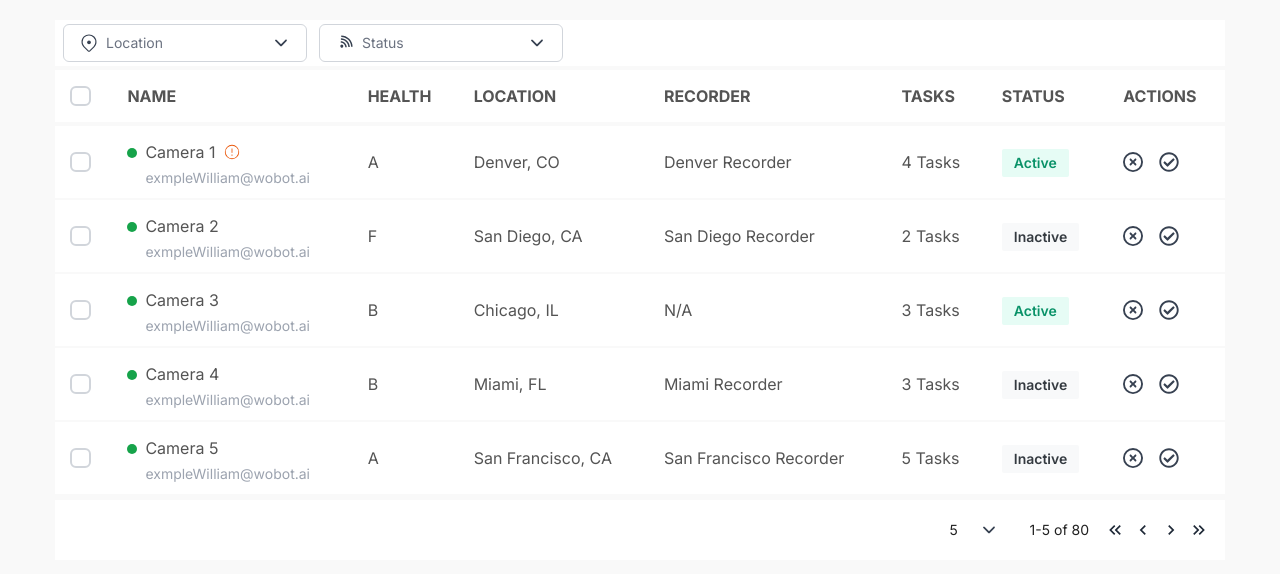
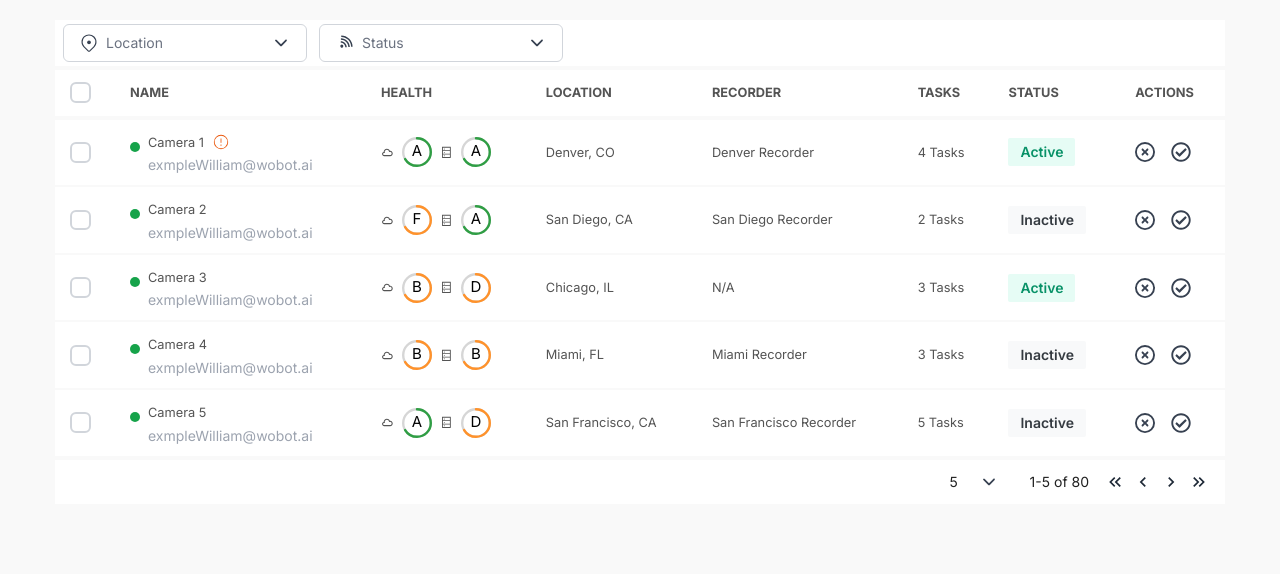
Before and after one commit to vcdas123/wobort-assignment, a Next.js app: page / in a window 1280 px wide. Shown: the part 222-796 px from the top of the page. Built offline with nearby package versions, Linux system fonts and the light colour scheme.

Commit message:
completed the whole assignment , except testing with live api

```diff
--- a/app/globals.css
+++ b/app/globals.css
@@ -22,6 +22,7 @@
 .custom-table-container {
   max-width: 100%;
   overflow-x: auto;
+  overflow-y: auto;
 }
 
 .custom-table {
@@ -39,6 +40,7 @@
 .custom-table th {
   /* vertical-align: top; */
   color: #545454;
+  font-size: 0.8rem;
 }
 
 .custom-table thead tr {
--- a/app/layout.tsx
+++ b/app/layout.tsx
@@ -2,6 +2,7 @@ import type { Metadata } from "next";
 import { Inter } from "next/font/google";
 import "./globals.css";
 import "react-toastify/dist/ReactToastify.css";
+import "react-circular-progressbar/dist/styles.css";
 import { ToastContainer } from "react-toastify";
 import ReduxProvider from "@/components/ReduxProvider/ReduxProvider";
 
--- a/app/page.tsx
+++ b/app/page.tsx
@@ -13,11 +13,13 @@ import {
   getUniqueArrayByKey,
   hasValue,
   makeOptions,
+  renderProgress,
 } from "@/utilities/helpers";
 import Table from "@/components/Table/Table";
 import Checkbox from "@/components/Checkbox/Checkbox";
 import {
   CameraData,
+  grade,
   StatusChangePayload,
   statusType,
 } from "@/store/interfaces/cameraInterface";
@@ -38,6 +40,11 @@ import Input from "@/components/Input/Input";
 import { IoSearchOutline } from "react-icons/io5";
 import { toast } from "react-toastify";
 import Spinner from "@/components/Loaders/Spinner";
+import { TiWeatherCloudy } from "react-icons/ti";
+import { AiOutlineDatabase } from "react-icons/ai";
+import { CameraTableHeads } from "@/components/Camera/TableParts/TableParts";
+import TableFilters from "@/components/Camera/Filters/TableFilters";
+import TablePagination from "@/components/Camera/TablePagination/TablePagination";
 
 const cameraList = STATIC_DATA?.data;
 
@@ -114,7 +121,7 @@ export default function Home() {
   };
 
   return (
-    <section className="container mt-5 flex flex-col gap-5">
+    <section className="container mt-5 mb-5 flex flex-col gap-5">
       <div className="flex justify-center items-center">
         <Image src={logo.src} alt="logo" height={36} width={162.62} priority />
       </div>
@@ -130,43 +137,17 @@ export default function Home() {
       />
       <div className="flex flex-col gap-1">
         <div className="bg-white py-1 px-2 w-full flex justify-between">
-          <div className="flex xl:flex-row flex-col xl:items-center gap-3 w-full xl:max-w-[500px]">
-            <Select
-              options={locationOptions}
-              value={String(filters?.location) || ""}
-              onChange={loc => setFilter("location", loc)}
-              leftIcon={<GoLocation className="text-lg text-gray-700" />}
-              placeholder="Location"
-            />
-            <Select
-              options={statusOptions}
-              value={String(filters?.status) || ""}
-              onChange={val => setFilter("status", val)}
-              leftIcon={
-                <BiWifi className="text-lg text-gray-700 transform rotate-45" />
-              }
-              placeholder="Status"
-            />
-          </div>
+          <TableFilters
+            cameraList={cameraList}
+            filters={filters}
+            setFilter={setFilter}
+          />
         </div>
-        <div className="flex flex-col gap-[4px]">
-          <Table maxHeight="700px">
-            <Table.Head>
-              <Table.Tr>
-                <Table.Th>
-                  <Checkbox />
-                </Table.Th>
-                <Table.Th>NAME</Table.Th>
-                <Table.Th>HEALTH</Table.Th>
-                <Table.Th>LOCATION</Table.Th>
-                <Table.Th>RECORDER</Table.Th>
-                <Table.Th>TASKS</Table.Th>
-                <Table.Th>STATUS</Table.Th>
-                <Table.Th>ACTIONS</Table.Th>
-              </Table.Tr>
-            </Table.Head>
+        <div className="flex flex-col gap-[2px]">
+          <Table>
+            <CameraTableHeads />
             <Table.Body>
-              {paginatedData?.map((camera: CameraData, idx: number) => (
+              {paginatedData?.map((camera: CameraData) => (
                 <Table.Tr key={camera?.id}>
                   <Table.Td>
                     <Checkbox />
@@ -177,7 +158,14 @@ export default function Home() {
                       getHighlightedText={getHighlightedText}
                     />
                   </Table.Td>
-                  <Table.Td>{camera?.health?.cloud}</Table.Td>
+                  <Table.Td>
+                    <div className="flex gap-2 items-center">
+                      <TiWeatherCloudy />
+                      {renderProgress(camera?.health?.cloud)}
+                      <AiOutlineDatabase />
+                      {renderProgress(camera?.health?.device)}
+                    </div>
+                  </Table.Td>
                   <Table.Td>
                     {getHighlightedText(hasValue(camera?.location))}
                   </Table.Td>
@@ -218,59 +206,17 @@ export default function Home() {
               ))}
             </Table.Body>
           </Table>
-          <div className="flex justify-end items-center bg-white w-full py-3 px-4 gap-4">
-            <div className=" min-w-[80px]">
-              <Select
-                withCloseBtn={false}
-                disableBorder={true}
-                options={[
-                  {
-                    label: "5",
-                    value: "5",
-                  },
-                  {
-                    label: "10",
-                    value: "10",
-                  },
-                  {
-                    label: "15",
-                    value: "15",
-                  },
-                  {
-                    label: "20",
-                    value: "20",
-                  },
-                  {
-                    label: "25",
-                    value: "25",
-                  },
-                ]}
-                value={String(rowsPerPageState)}
-                onChange={total => setRowsPerPage(Number(total))}
-              />
-            </div>
-            <p className="text-sm">
-              {startRange}-{endRange} of {totalFilteredDataCount}
-            </p>
-            <div className="flex gap-2">
-              <MdKeyboardDoubleArrowLeft
-                className="text-xl text-gray-800 cursor-pointer hover:text-gray-500"
-                onClick={goToFirstPage}
-              />
-              <MdKeyboardArrowLeft
-                className="text-xl text-gray-800 cursor-pointer hover:text-gray-500"
-                onClick={goToPreviousPage}
-              />
-              <MdKeyboardArrowRight
-                className="text-xl text-gray-800 cursor-pointer hover:text-gray-500"
-                onClick={goToNextPage}
-              />
-              <MdKeyboardDoubleArrowRight
-                className="text-xl text-gray-800 cursor-pointer hover:text-gray-500"
-                onClick={goToLastPage}
-              />
-            </div>
-          </div>
+          <TablePagination
+            rowsPerPageState={rowsPerPageState}
+            setRowsPerPage={setRowsPerPage}
+            startRange={startRange}
+            endRange={endRange}
+            totalFilteredDataCount={totalFilteredDataCount}
+            goToFirstPage={goToFirstPage}
+            goToLastPage={goToLastPage}
+            goToNextPage={goToNextPage}
+            goToPreviousPage={goToPreviousPage}
+          />
         </div>
       </div>
     </section>
--- /dev/null
+++ b/components/Camera/Filters/TableFilters.tsx
@@ -0,0 +1,52 @@
+import Select from "@/components/Select/Select";
+import { Filters as FilterArrIn } from "@/hooks/useTableActions";
+import { CameraData } from "@/store/interfaces/cameraInterface";
+import { getUniqueArrayByKey, makeOptions } from "@/utilities/helpers";
+import React, { useMemo } from "react";
+import { BiWifi } from "react-icons/bi";
+import { GoLocation } from "react-icons/go";
+interface TableFiltersIn {
+  cameraList: CameraData[];
+  filters: FilterArrIn;
+  setFilter: (key: string, value: any) => void;
+}
+
+const TableFilters = ({ cameraList, filters, setFilter }: TableFiltersIn) => {
+  const statusOptions = useMemo(() => {
+    return [
+      { label: "Active", value: "Active" },
+      { label: "Inactive", value: "Inactive" },
+    ];
+  }, []);
+
+  const locationOptions = useMemo(() => {
+    return makeOptions(
+      getUniqueArrayByKey(cameraList || [], "location"),
+      "location",
+      "location"
+    );
+  }, [cameraList]);
+
+  return (
+    <div className="flex xl:flex-row flex-col xl:items-center gap-3 w-full xl:max-w-[500px]">
+      <Select
+        options={locationOptions}
+        value={String(filters?.location) || ""}
+        onChange={loc => setFilter("location", loc)}
+        leftIcon={<GoLocation className="text-lg text-gray-700" />}
+        placeholder="Location"
+      />
+      <Select
+        options={statusOptions}
+        value={String(filters?.status) || ""}
+        onChange={val => setFilter("status", val)}
+        leftIcon={
+          <BiWifi className="text-lg text-gray-700 transform rotate-45" />
+        }
+        placeholder="Status"
+      />
+    </div>
+  );
+};
+
+export default TableFilters;
--- /dev/null
+++ b/components/Camera/TablePagination/TablePagination.tsx
@@ -0,0 +1,93 @@
+import Select from "@/components/Select/Select";
+import React, { useMemo } from "react";
+import {
+  MdKeyboardArrowLeft,
+  MdKeyboardArrowRight,
+  MdKeyboardDoubleArrowLeft,
+  MdKeyboardDoubleArrowRight,
+} from "react-icons/md";
+
+interface TablePaginationIn {
+  rowsPerPageState: number;
+  setRowsPerPage: (value: number) => void;
+  startRange: number;
+  endRange: number;
+  totalFilteredDataCount: number;
+  goToFirstPage: () => void;
+  goToLastPage: () => void;
+  goToNextPage: () => void;
+  goToPreviousPage: () => void;
+}
+
+const TablePagination = ({
+  rowsPerPageState,
+  setRowsPerPage,
+  endRange,
+  startRange,
+  totalFilteredDataCount,
+  goToNextPage,
+  goToPreviousPage,
+  goToFirstPage,
+  goToLastPage,
+}: TablePaginationIn) => {
+  const options = useMemo(() => {
+    return [
+      {
+        label: "5",
+        value: "5",
+      },
+      {
+        label: "10",
+        value: "10",
+      },
+      {
+        label: "15",
+        value: "15",
+      },
+      {
+        label: "20",
+        value: "20",
+      },
+      {
+        label: "25",
+        value: "25",
+      },
+    ];
+  }, []);
+  return (
+    <div className="flex justify-end items-center bg-white w-full py-1 px-4 gap-4">
+      <div className="min-w-[80px]">
+        <Select
+          withCloseBtn={false}
+          disableBorder={true}
+          options={options}
+          value={String(rowsPerPageState)}
+          onChange={total => setRowsPerPage(Number(total))}
+        />
+      </div>
+      <p className="text-sm">
+        {startRange}-{endRange} of {totalFilteredDataCount}
+      </p>
+      <div className="flex gap-2">
+        <MdKeyboardDoubleArrowLeft
+          className="text-xl text-gray-800 cursor-pointer hover:text-gray-500"
+          onClick={goToFirstPage}
+        />
+        <MdKeyboardArrowLeft
+          className="text-xl text-gray-800 cursor-pointer hover:text-gray-500"
+          onClick={goToPreviousPage}
+        />
+        <MdKeyboardArrowRight
+          className="text-xl text-gray-800 cursor-pointer hover:text-gray-500"
+          onClick={goToNextPage}
+        />
+        <MdKeyboardDoubleArrowRight
+          className="text-xl text-gray-800 cursor-pointer hover:text-gray-500"
+          onClick={goToLastPage}
+        />
+      </div>
+    </div>
+  );
+};
+
+export default TablePagination;
--- /dev/null
+++ b/components/Camera/TableParts/TableParts.tsx
@@ -0,0 +1,22 @@
+import Checkbox from "@/components/Checkbox/Checkbox";
+import Table from "@/components/Table/Table";
+import React from "react";
+
+export const CameraTableHeads = () => {
+  return (
+    <Table.Head>
+      <Table.Tr>
+        <Table.Th>
+          <Checkbox />
+        </Table.Th>
+        <Table.Th>NAME</Table.Th>
+        <Table.Th>HEALTH</Table.Th>
+        <Table.Th>LOCATION</Table.Th>
+        <Table.Th>RECORDER</Table.Th>
+        <Table.Th>TASKS</Table.Th>
+        <Table.Th>STATUS</Table.Th>
+        <Table.Th>ACTIONS</Table.Th>
+      </Table.Tr>
+    </Table.Head>
+  );
+};
--- a/components/Table/Table.tsx
+++ b/components/Table/Table.tsx
@@ -4,7 +4,6 @@ import classNames from "classnames";
 
 interface TableComponentProps extends HTMLAttributes<HTMLTableElement> {
   children?: ReactNode;
-  maxHeight?: string;
 }
 
 const Table: FC<TableComponentProps> & {
@@ -13,16 +12,9 @@ const Table: FC<TableComponentProps> & {
   Tr: typeof Tr;
   Th: typeof Th;
   Td: typeof Td;
-} = ({ children, className, maxHeight, ...props }) => {
+} = ({ children, className, ...props }) => {
   return (
-    <div
-      className={classNames("custom-table-container", className)}
-      style={{
-        maxHeight,
-        overflowY: "auto",
-        height: "100%",
-      }}
-    >
+    <div className={classNames("custom-table-container", className)}>
       <table {...props} className={classNames("custom-table", className)}>
         {children}
       </table>
--- a/hooks/useTableActions.tsx
+++ b/hooks/useTableActions.tsx
@@ -1,6 +1,6 @@
 import { useEffect, useState } from "react";
 
-type Filters = {
+export type Filters = {
   [key: string]: string;
 };
 
--- a/package.json
+++ b/package.json
@@ -14,6 +14,7 @@
     "color-contrast": "^1.0.0",
     "next": "14.2.18",
     "react": "^18",
+    "react-circular-progressbar": "^2.1.0",
     "react-dom": "^18",
     "react-icons": "^5.3.0",
     "react-redux": "^9.1.2",
--- a/utilities/helpers.ts
+++ b/utilities/helpers.tsx
@@ -1,3 +1,6 @@
+import { grade } from "@/store/interfaces/cameraInterface";
+import { buildStyles, CircularProgressbar } from "react-circular-progressbar";
+
 type UniqueByKey<T> = (array: T[], key: keyof T) => T[];
 
 export const makeOptions = <T extends Record<string, any>>(
@@ -28,3 +31,31 @@ export const getUniqueArrayByKey: UniqueByKey<any> = (array, key) => {
 };
 
 export const hasValue: (val: string) => string = val => (val ? val : "N/A");
+
+export const renderProgress = (grade: grade) => {
+  return (
+    <div style={{ width: 30, height: 30 }}>
+      {grade === "A" ? (
+        <CircularProgressbar
+          value={66}
+          text={grade}
+          styles={buildStyles({
+            textSize: "50px",
+            pathColor: "#2f9e44",
+            textColor: "black",
+          })}
+        />
+      ) : (
+        <CircularProgressbar
+          value={66}
+          text={grade}
+          styles={buildStyles({
+            textSize: "50px",
+            pathColor: "#ff922b",
+            textColor: "black",
+          })}
+        />
+      )}
+    </div>
+  );
+};
```
Also changed, not shown: components/Select/Select.tsx (+23 -4 lines), 1 other file (tests, documents, lock files or other folders).
